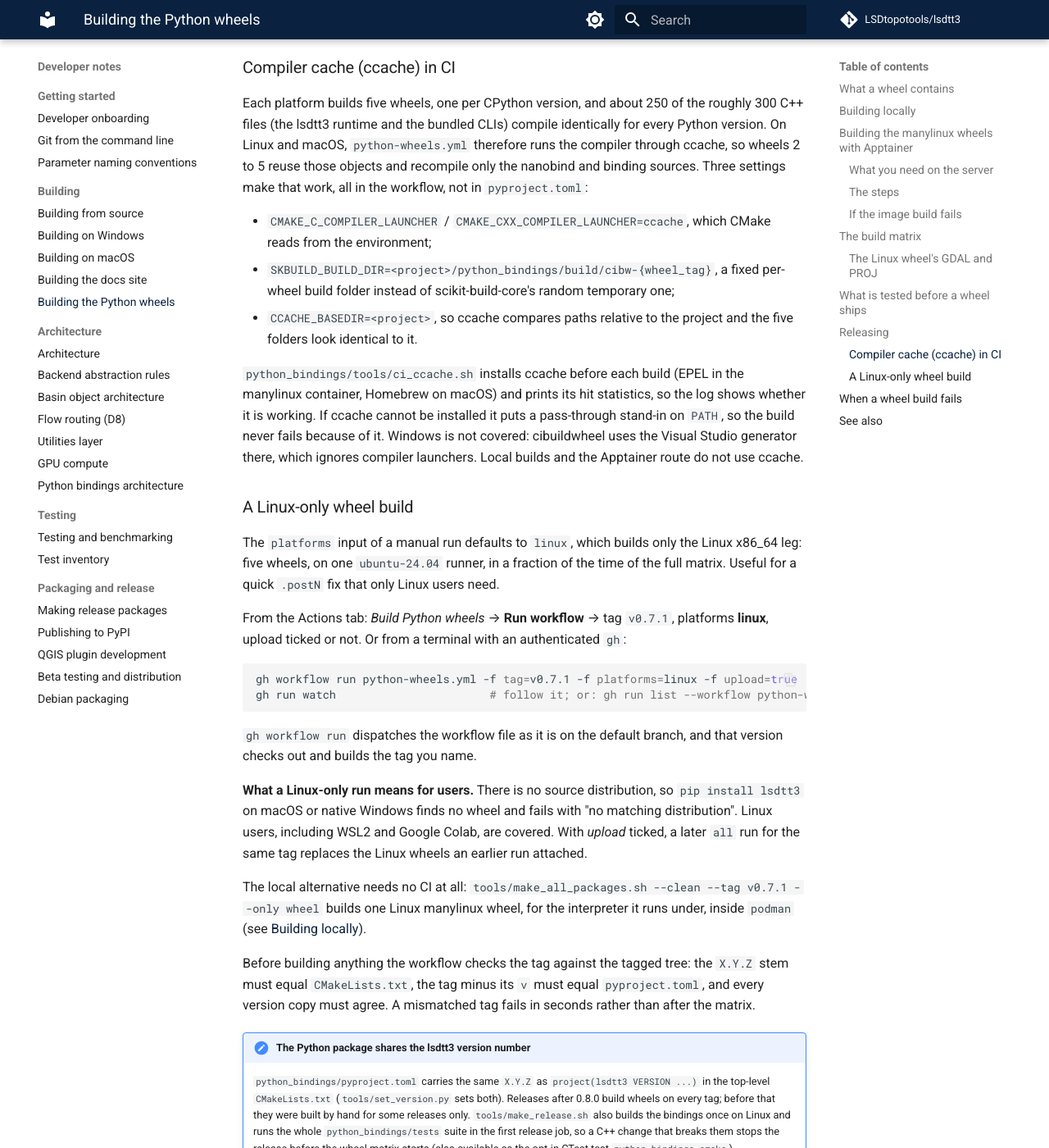
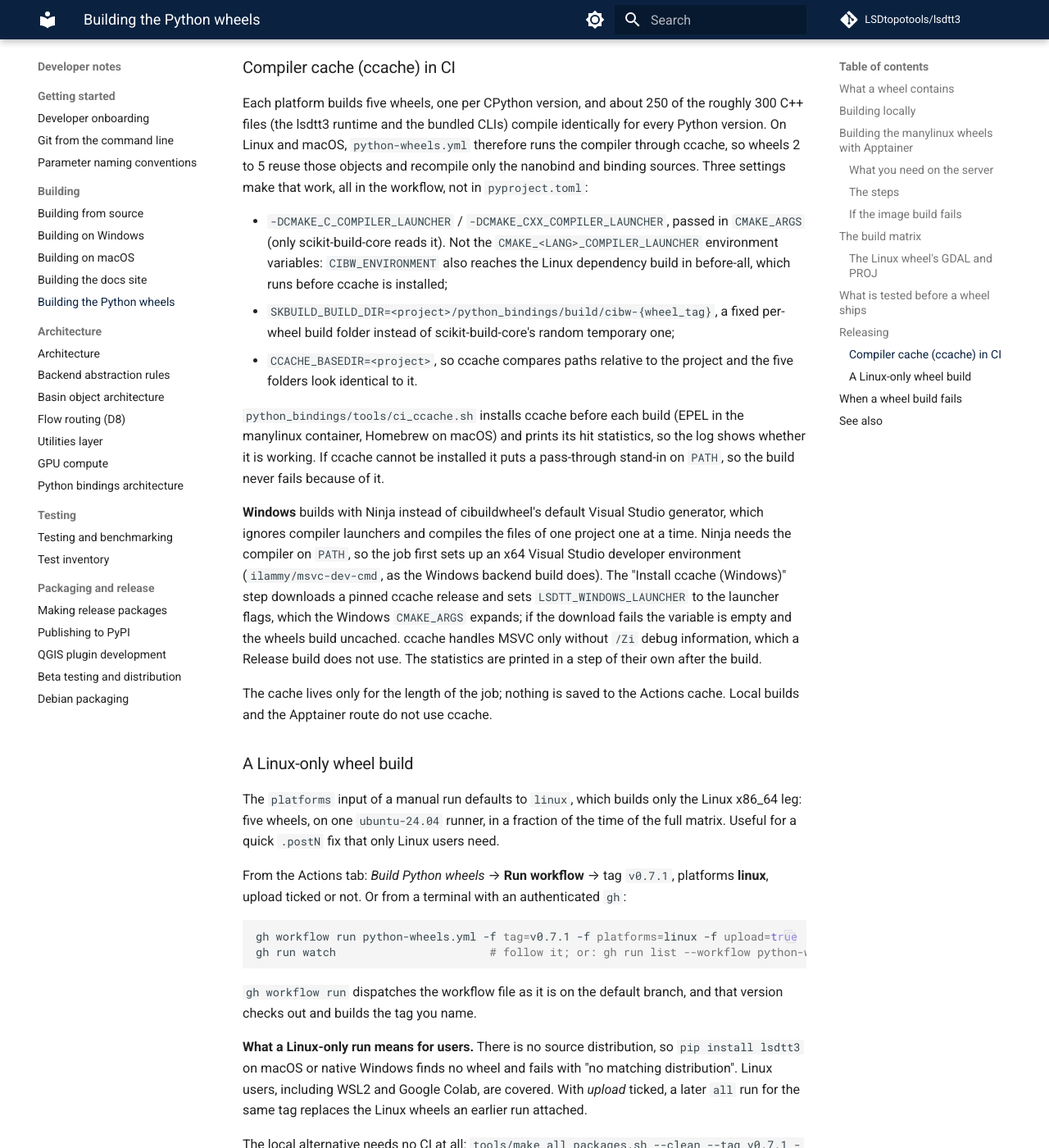
Before and after one commit to LSDtopotools/lsdtt3, an MkDocs documentation site: the page built from docs/developer_notes/building_python_wheels.md, in a window 1280 px wide and 1400 px high, scrolled down 6983 px. Shown: the whole window at 82% size. Built offline with MkDocs 1.6.1 and Material for MkDocs 9.7.7, drawn with Linux system fonts in a browser that asks for light colours; comment, search, counter and statistics services are not loaded.

```diff
--- a/docs/developer_notes/building_python_wheels.md
+++ b/docs/developer_notes/building_python_wheels.md
@@ -326,8 +326,10 @@ therefore runs the compiler through ccache, so wheels 2 to 5 reuse those
 objects and recompile only the nanobind and binding sources. Three settings
 make that work, all in the workflow, not in `pyproject.toml`:
 
-- `CMAKE_C_COMPILER_LAUNCHER` / `CMAKE_CXX_COMPILER_LAUNCHER=ccache`, which
-  CMake reads from the environment;
+- `-DCMAKE_C_COMPILER_LAUNCHER` / `-DCMAKE_CXX_COMPILER_LAUNCHER`, passed in
+  `CMAKE_ARGS` (only scikit-build-core reads it). Not the `CMAKE_<LANG>_COMPILER_LAUNCHER`
+  environment variables: `CIBW_ENVIRONMENT` also reaches the Linux dependency
+  build in before-all, which runs before ccache is installed;
 - `SKBUILD_BUILD_DIR=<project>/python_bindings/build/cibw-{wheel_tag}`, a fixed
   per-wheel build folder instead of scikit-build-core's random temporary one;
 - `CCACHE_BASEDIR=<project>`, so ccache compares paths relative to the project
@@ -337,9 +339,20 @@ make that work, all in the workflow, not in `pyproject.toml`:
 the manylinux container, Homebrew on macOS) and prints its hit statistics, so
 the log shows whether it is working. If ccache cannot be installed it puts a
 pass-through stand-in on `PATH`, so the build never fails because of it.
-Windows is not covered: cibuildwheel uses the Visual Studio generator there,
-which ignores compiler launchers. Local builds and the Apptainer route do not
-use ccache.
+
+**Windows** builds with Ninja instead of cibuildwheel's default Visual Studio
+generator, which ignores compiler launchers and compiles the files of one
+project one at a time. Ninja needs the compiler on `PATH`, so the job first
+sets up an x64 Visual Studio developer environment (`ilammy/msvc-dev-cmd`,
+as the Windows backend build does). The "Install ccache (Windows)" step
+downloads a pinned ccache release and sets `LSDTT_WINDOWS_LAUNCHER` to the
+launcher flags, which the Windows `CMAKE_ARGS` expands; if the download fails
+the variable is empty and the wheels build uncached. ccache handles MSVC only
+without `/Zi` debug information, which a Release build does not use. The
+statistics are printed in a step of their own after the build.
+
+The cache lives only for the length of the job; nothing is saved to the
+Actions cache. Local builds and the Apptainer route do not use ccache.
 
 ### A Linux-only wheel build
 
```
Also changed, not shown: docs/developer_notes/making_release_packages.md (+11 -0 lines), 3 other files.
